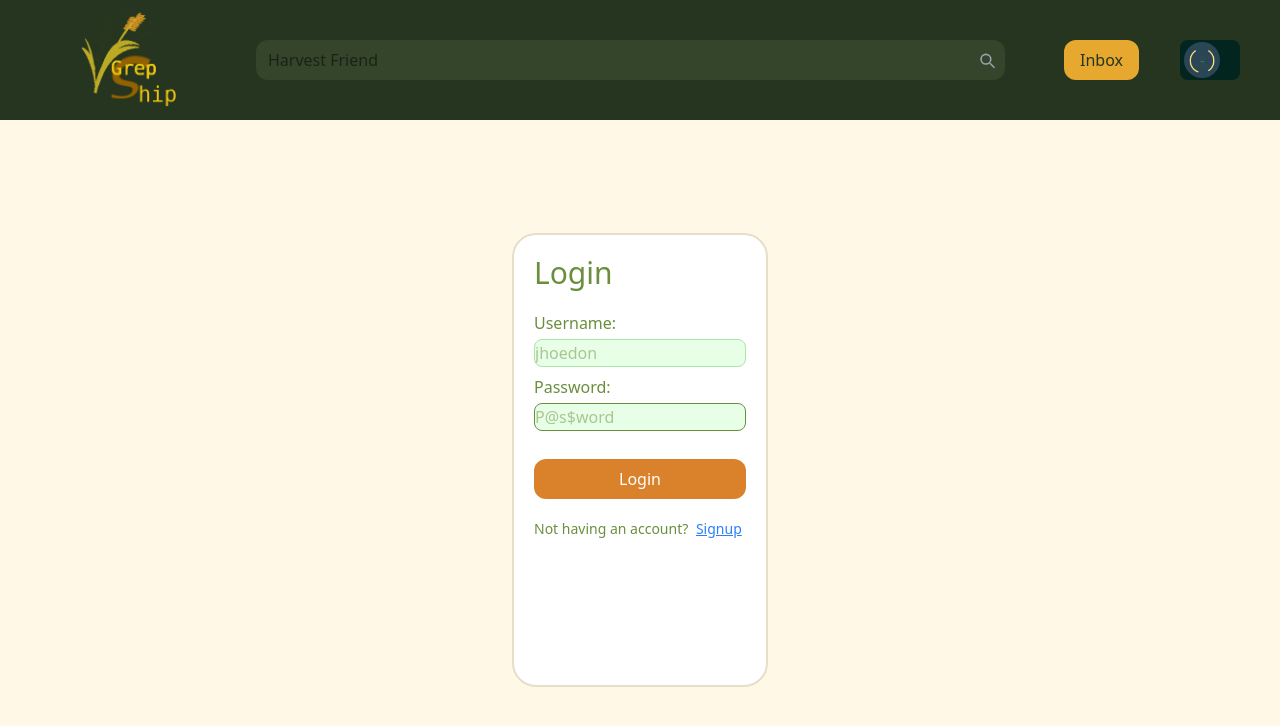
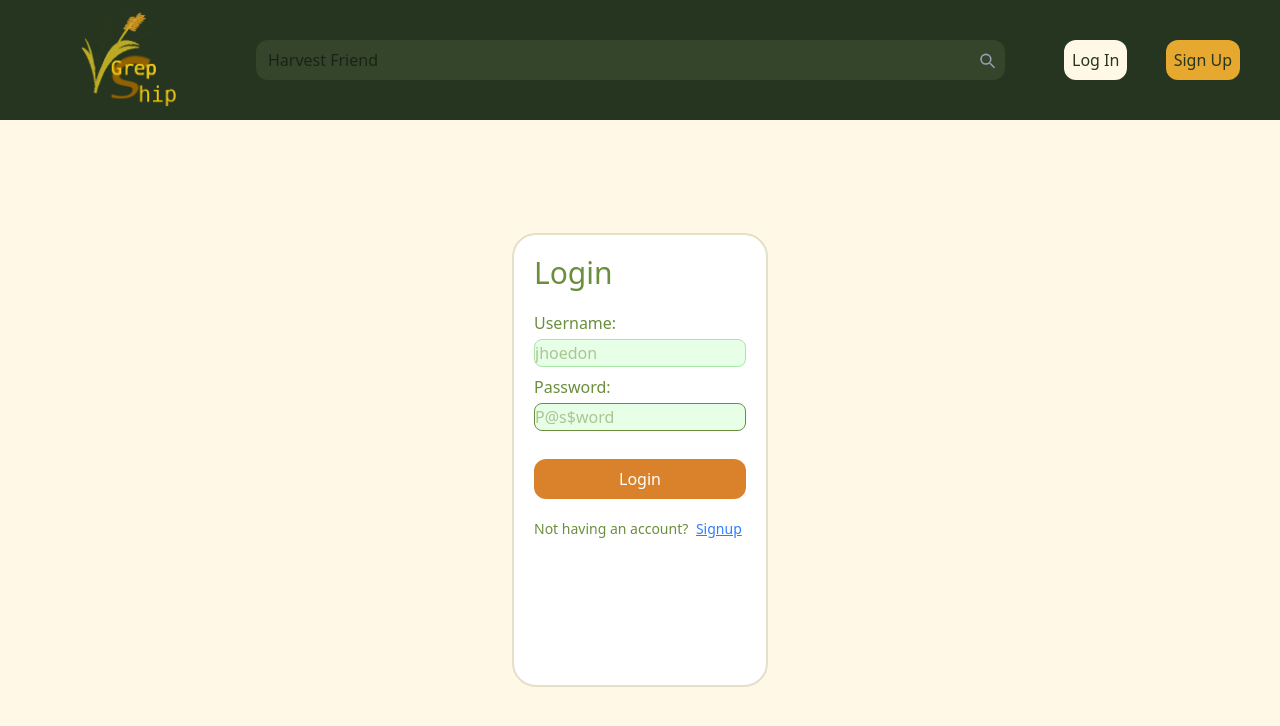
Before and after one commit to gitbhusalhubpramish/Grepship, a Next.js app in the folder grepship/: page /login in a window 1280 px wide. Shown: the top 726 px of the page. Built offline with nearby package versions, Linux system fonts and the light colour scheme; no server answers.

Commit message:
by default false

```diff
--- a/grepship/components/navbar.js
+++ b/grepship/components/navbar.js
@@ -4,7 +4,7 @@ import {useState, useEffect} from "react"
 export default function Navbar(){
 
 	const [profilepic, setprofilepic] = useState("/default_profile.png")
-	const [login, setlogin] = useState(true)
+	const [login, setlogin] = useState(false)
 	useEffect(()=>{
 		async function loadSession(){
 			try {
```
